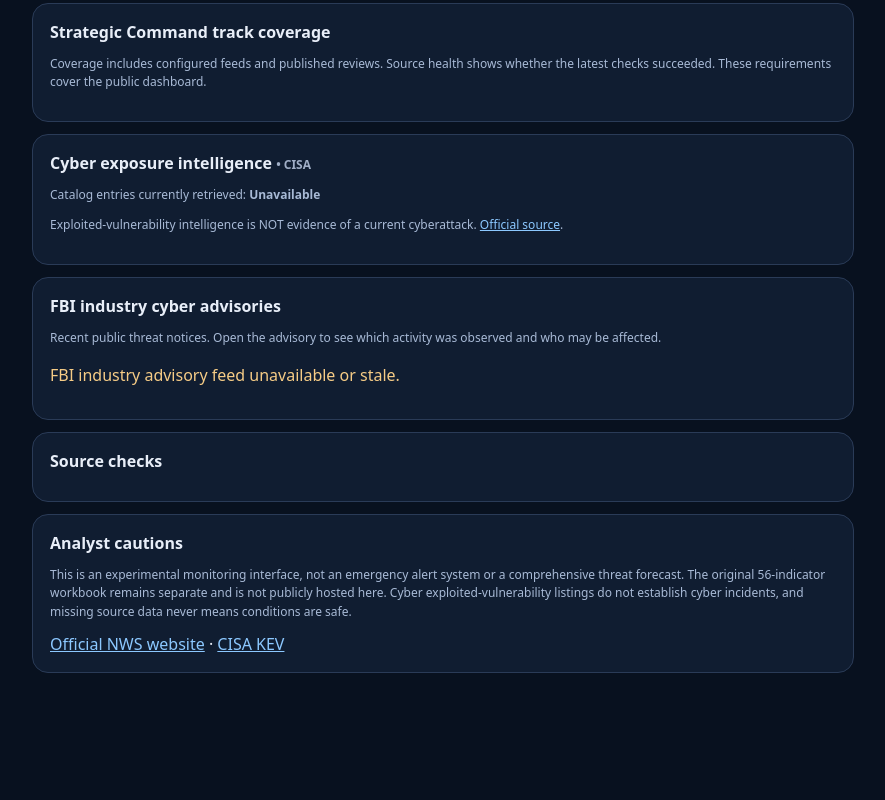
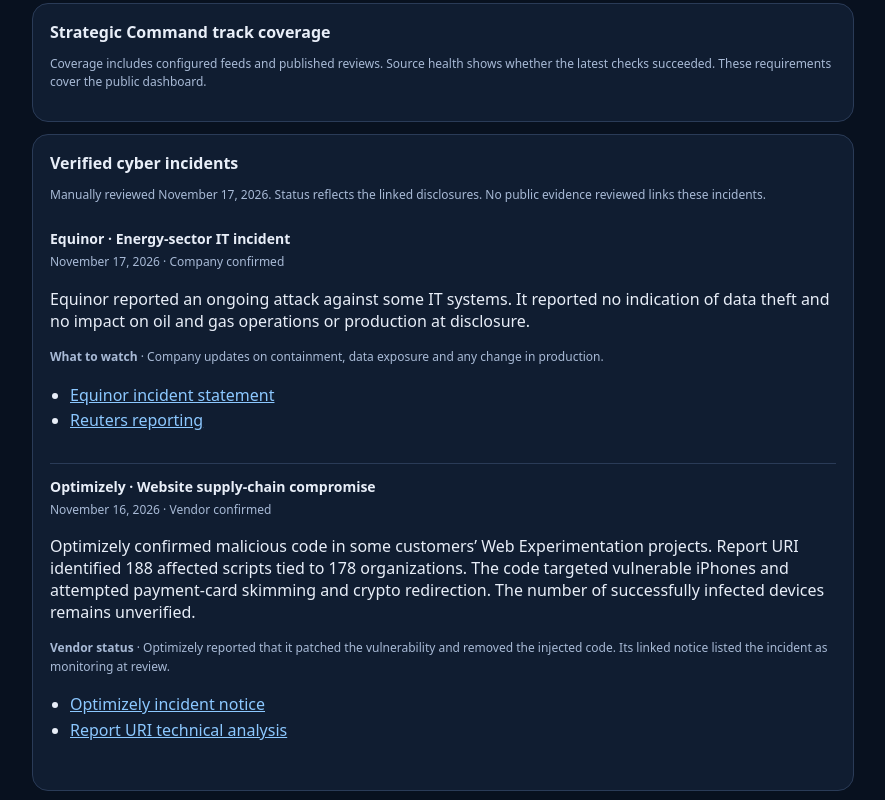
Before and after one commit to slswope/slswope-strategic-command-mobile, a plain HTML site: page site/index.html in a window 1280 px wide. Shown: the part 4199-4999 px from the top of the page, without its empty margins (197-1082 px from the left). Before the commit the page ends 4964 px from the top, so only its background shows below. Drawn offline with Linux system fonts and the light colour scheme.

Commit message:
Add verified Equinor and Optimizely cyber incidents

```diff
--- a/site/index.html
+++ b/site/index.html
@@ -20,6 +20,30 @@
 <section class="card"><h2>FEMA disaster declarations <span class="small muted">· Indiana and Kentucky</span></h2><div id="fema-status">Waiting for source check.</div><a href="https://www.fema.gov/disaster/declarations" target="_blank" rel="noopener">FEMA declarations</a></section>
 <section class="card" id="foreign"><h2>Foreign developments</h2><p id="foreign-status" class="footnote" aria-live="polite">Loading the latest reviewed briefing…</p><div id="foreign-items"></div><section class="item" id="pacific-activity" hidden><h2>Taiwan–Japan activity watch</h2><div id="pacific-data"></div></section><details id="foreign-references" hidden><summary>Official references and news sources</summary><div id="foreign-source-list"></div></details></section>
 <section class="card" id="track-coverage"><h2>Strategic Command track coverage</h2><p class="footnote">Coverage includes configured feeds and published reviews. Source health shows whether the latest checks succeeded. These requirements cover the public dashboard.</p><div id="tracks" class="small muted">Awaiting updates.</div></section>
+<section class="card" id="cyber-incidents" aria-labelledby="cyber-incidents-title">
+  <h2 id="cyber-incidents-title">Verified cyber incidents</h2>
+  <p class="footnote">Manually reviewed November 17, 2026. Status reflects the linked disclosures. No public evidence reviewed links these incidents.</p>
+  <article class="item" id="equinor-incident">
+    <h3>Equinor · Energy-sector IT incident</h3>
+    <div class="footnote"><time datetime="2026-11-17">November 17, 2026</time> · Company confirmed</div>
+    <p>Equinor reported an ongoing attack against some IT systems. It reported no indication of data theft and no impact on oil and gas operations or production at disclosure.</p>
+    <p class="footnote"><strong>What to watch</strong> · Company updates on containment, data exposure and any change in production.</p>
+    <ul class="foreign-sources">
+      <li><a href="https://www.equinor.com/news/20261711-equinor-detected-cyber-attack" target="_blank" rel="noopener noreferrer">Equinor incident statement</a></li>
+      <li><a href="https://www.reuters.com/technology/equinor-detects-ongoing-cyberattack-output-unaffected-2026-11-17/" target="_blank" rel="noopener noreferrer">Reuters reporting</a></li>
+    </ul>
+  </article>
+  <article class="item" id="optimizely-incident">
+    <h3>Optimizely · Website supply-chain compromise</h3>
+    <div class="footnote"><time datetime="2026-11-16">November 16, 2026</time> · Vendor confirmed</div>
+    <p>Optimizely confirmed malicious code in some customers’ Web Experimentation projects. Report URI identified 188 affected scripts tied to 178 organizations. The code targeted vulnerable iPhones and attempted payment-card skimming and crypto redirection. The number of successfully infected devices remains unverified.</p>
+    <p class="footnote"><strong>Vendor status</strong> · Optimizely reported that it patched the vulnerability and removed the injected code. Its linked notice listed the incident as monitoring at review.</p>
+    <ul class="foreign-sources">
+      <li><a href="https://status.optimizely.com/incidents/ftw0fh9wx43z" target="_blank" rel="noopener noreferrer">Optimizely incident notice</a></li>
+      <li><a href="https://blog.report-uri.com/worlds-largest-brands-infected-with-malware-via-optimizely/" target="_blank" rel="noopener noreferrer">Report URI technical analysis</a></li>
+    </ul>
+  </article>
+</section>
 <section class="card"><h2>Cyber exposure intelligence <span class="small muted">• CISA</span></h2><div id="cyber" class="footnote">Awaiting updates.</div></section>
 <section class="card" id="cyber-advisories"><h2>FBI industry cyber advisories</h2><p class="footnote">Recent public threat notices. Open the advisory to see which activity was observed and who may be affected.</p><div id="ic3-status">Waiting for source check.</div></section>
 <section class="card"><h2>Source checks</h2><div id="sources" class="small muted">Awaiting updates.</div></section>
```
